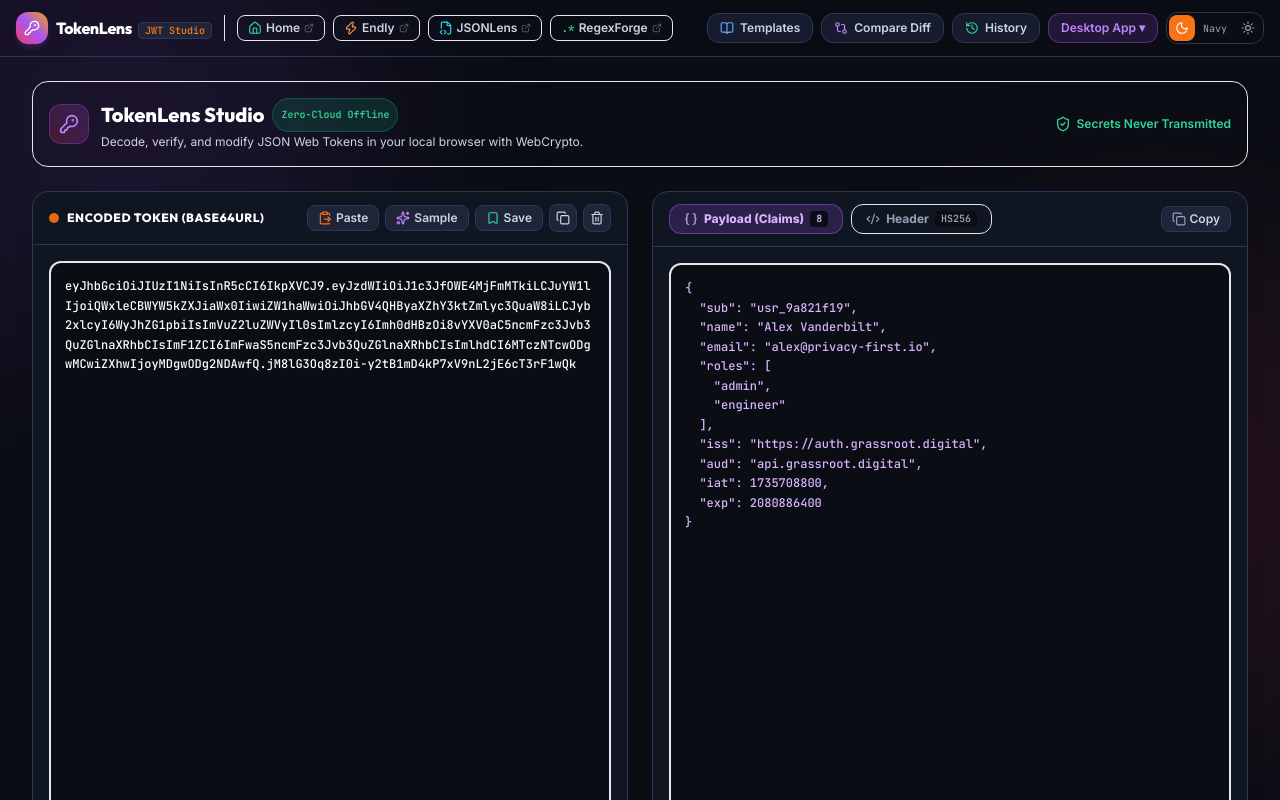
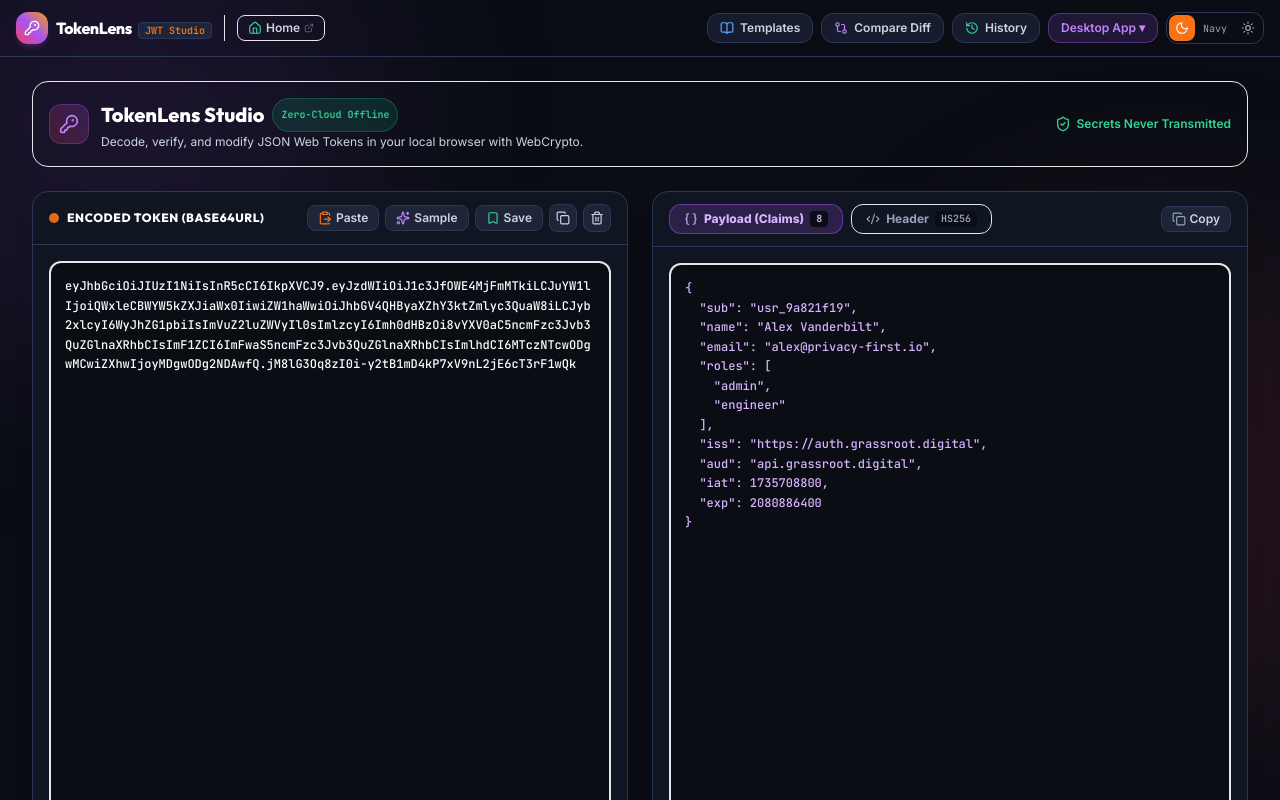
Before and after one commit to rjnarwal/tokenlens, a React (Vite) app: page / in a window 1280 px wide. Shown: the top 800 px of the page. Built offline with nearby package versions, Linux system fonts and the light colour scheme.

Commit message:
feat(nav): keep only Home link and Desktop download on web

```diff
--- a/src/components/Navbar.tsx
+++ b/src/components/Navbar.tsx
@@ -56,7 +56,7 @@
             </div>
           </div>
 
-          {/* Grassroot Digital Ecosystem Links (Shown ONLY on Web, hidden on Desktop App) */}
+          {/* Grassroot Digital Home Link (Shown ONLY on Web, hidden on Desktop App) */}
           {!isDesktop && (
             <div className="hidden md:flex items-center space-x-2 pl-3 border-l border-border/60">
               <a
@@ -68,42 +68,6 @@
               >
                 <Home className="w-3.5 h-3.5 text-emerald-400 group-hover:scale-110 transition-transform" />
                 <span>Home</span>
-                <ExternalLink className="w-2.5 h-2.5 opacity-60 text-text-muted" />
-              </a>
-
-              <a
-                href="https://endly.grassroot.digital"
-                target="_blank"
-                rel="noopener noreferrer"
-                className="flex items-center space-x-1 px-2.5 py-1 rounded-lg text-xs font-semibold text-text-secondary hover:text-text-primary hover:bg-background-tertiary transition-colors border border-border/50 hover:border-orange-500/40 group"
-                title="Launch Endly API Client"
-              >
-                <Zap className="w-3.5 h-3.5 text-orange-400 group-hover:scale-110 transition-transform" />
-                <span>Endly</span>
-                <ExternalLink className="w-2.5 h-2.5 opacity-60 text-text-muted" />
-              </a>
-
-              <a
-                href="https://jsonlens.grassroot.digital"
-                target="_blank"
-                rel="noopener noreferrer"
-                className="flex items-center space-x-1 px-2.5 py-1 rounded-lg text-xs font-semibold text-text-secondary hover:text-text-primary hover:bg-background-tertiary transition-colors border border-border/50 hover:border-cyan-500/40 group"
-                title="Launch JSONLens Diff & Formatter"
-              >
-                <FileCode2 className="w-3.5 h-3.5 text-cyan-400 group-hover:scale-110 transition-transform" />
-                <span>JSONLens</span>
-                <ExternalLink className="w-2.5 h-2.5 opacity-60 text-text-muted" />
-              </a>
-
-              <a
-                href="https://regexforge.grassroot.digital"
-                target="_blank"
-                rel="noopener noreferrer"
-                className="flex items-center space-x-1 px-2.5 py-1 rounded-lg text-xs font-semibold text-text-secondary hover:text-text-primary hover:bg-background-tertiary transition-colors border border-border/50 hover:border-emerald-500/40 group"
-                title="Launch RegexForge Visual Studio"
-              >
-                <span className="text-[11px] font-mono font-bold text-emerald-400">.*</span>
-                <span>RegexForge</span>
                 <ExternalLink className="w-2.5 h-2.5 opacity-60 text-text-muted" />
               </a>
             </div>
```
